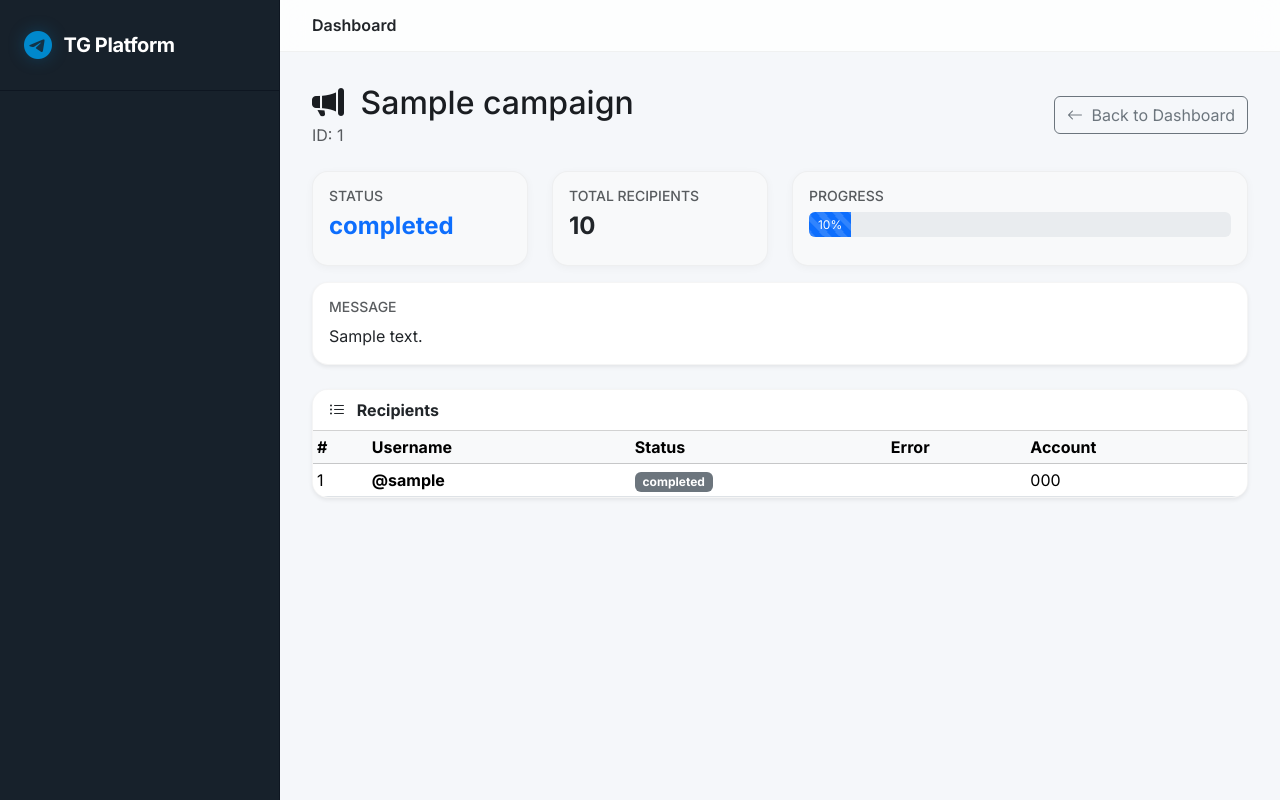
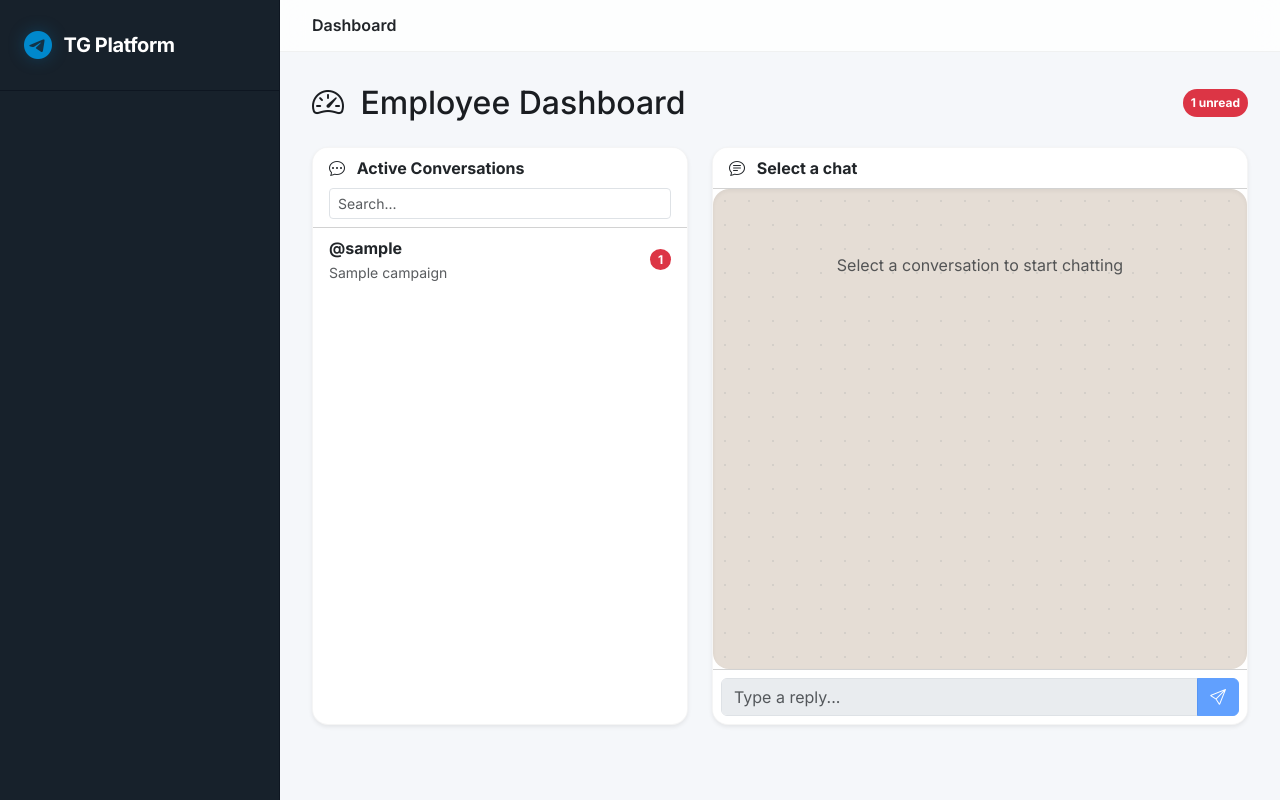
Before and after one commit to efajtahamid-pro/tgsender22, a Python web app: template app/templates/employee/campaign_detail.html in a window 1280 px wide. Run offline with Jinja, Linux system fonts and the light colour scheme; the template is opened without the code that fills it: most values are stand-ins (such as "Sample title", 1, 10 or a date in 2020); some libraries are stand-ins or nearby versions.

Commit message:
Refactor campaign detail template for employee dashboard

```diff
--- a/app/templates/employee/campaign_detail.html
+++ b/app/templates/employee/campaign_detail.html
@@ -1,89 +1,110 @@
 {% extends 'base.html' %}
 {% block content %}
 <div class="d-flex justify-content-between align-items-center mb-4">
-    <div>
-        <h2 class="mb-0"><i class="bi bi-megaphone-fill me-2"></i> {{ campaign.name }}</h2>
-        <p class="text-muted mb-0">ID: {{ campaign.id }}</p>
-    </div>
-    <a href="{{ url_for('employee.dashboard') }}" class="btn btn-outline-secondary"><i class="bi bi-arrow-left me-1"></i> Back to Dashboard</a>
+    <h2 class="mb-0"><i class="bi bi-speedometer2 me-2"></i> Employee Dashboard</h2>
+    <span class="badge bg-danger rounded-pill p-2" id="totalUnread">{{ total_unread }} unread</span>
 </div>
-
-<div class="row mt-3">
-    <div class="col-md-3 mb-3">
-        <div class="card status-card bg-light text-dark h-100">
-            <div class="card-body">
-                <h6 class="text-uppercase text-muted small">Status</h6>
-                <h4 class="fw-bold text-primary">{{ campaign.status }}</h4>
+<div class="row g-4">
+    <div class="col-lg-5">
+        <div class="card shadow-sm h-100">
+            <div class="card-header bg-white fw-bold">
+                <i class="bi bi-chat-dots me-2"></i> Active Conversations
+                <input type="text" id="searchInput" class="form-control form-control-sm mt-2" placeholder="Search..." onkeyup="filterConversations()">
             </div>
+            <ul class="list-group list-group-flush" id="convList" style="max-height: 70vh; overflow-y: auto;">
+                {% for c in conversations %}
+                <li class="list-group-item conv-item" data-conv="{{ c.id }}" onclick="loadChat(this.getAttribute('data-conv'))">
+                    <div class="d-flex justify-content-between align-items-center">
+                        <div><strong>@{{ c.recipient.username }}</strong><br><small class="text-muted">{{ c.campaign.name }}</small></div>
+                        {% if c.unread_count > 0 %}<span class="badge bg-danger rounded-pill unread-pill">{{ c.unread_count }}</span>{% endif %}
+                    </div>
+                </li>
+                {% else %}<li class="list-group-item text-muted text-center">No active chats.</li>{% endfor %}
+            </ul>
         </div>
     </div>
-    <div class="col-md-3 mb-3">
-        <div class="card status-card bg-light text-dark h-100">
-            <div class="card-body">
-                <h6 class="text-uppercase text-muted small">Total Recipients</h6>
-                <h4 class="fw-bold">{{ stats.total }}</h4>
-            </div>
-        </div>
-    </div>
-    <div class="col-md-6 mb-3">
-        <div class="card status-card bg-light text-dark h-100">
-            <div class="card-body">
-                <h6 class="text-uppercase text-muted small">Progress</h6>
-                <div class="progress mt-2" style="height: 25px;">
-                    <div id="progressBar" class="progress-bar progress-bar-striped progress-bar-animated bg-primary"
-                         role="progressbar"
-                         data-progress="{{ stats.progress }}">
-                        {{ stats.progress }}%
+    <div class="col-lg-7">
+        <div class="card shadow-sm h-100">
+            <div class="card-header bg-white fw-bold"><i class="bi bi-chat-text me-2"></i> <span id="chatHeader">Select a chat</span></div>
+            <div class="chat-window p-3" id="chatWindow" style="height: 60vh;"><p class="text-center text-muted mt-5">Select a conversation to start chatting</p></div>
+            <div class="card-footer bg-white p-2">
+                <form id="chatForm" onsubmit="return false;">
+                    <div class="input-group">
+                        <input type="text" id="msgInput" class="form-control" placeholder="Type a reply..." autocomplete="off" disabled>
+                        <button class="btn btn-primary" onclick="sendMessage()" disabled><i class="bi bi-send"></i></button>
                     </div>
-                </div>
+                </form>
             </div>
         </div>
     </div>
 </div>
-
-<div class="card shadow-sm mb-4">
-    <div class="card-body">
-        <h6 class="text-uppercase text-muted small">Message</h6>
-        <p class="mb-0 mt-2" style="white-space: pre-wrap;">{{ campaign.message }}</p>
-    </div>
-</div>
-
-<div class="card shadow-sm">
-    <div class="card-header bg-white fw-bold"><i class="bi bi-list-ul me-2"></i> Recipients</div>
-    <div class="table-responsive" style="max-height: 500px;">
-        <table class="table table-sm table-hover mb-0">
-            <thead class="table-light sticky-top">
-                <tr>
-                    <th>#</th>
-                    <th>Username</th>
-                    <th>Status</th>
-                    <th>Error</th>
-                    <th>Account</th>
-                </tr>
-            </thead>
-            <tbody id="recTable">
-                {% for r in recipients %}
-                <tr id="rec-{{ r.id }}">
-                    <td>{{ loop.index }}</td>
-                    <td class="fw-bold">@{{ r.username }}</td>
-                    <td>
-                        <span class="badge bg-{{ 'success' if r.status == 'sent' else 'danger' if r.status == 'failed' else 'info' if r.status == 'replied' else 'dark' if r.status == 'dead_letter' else 'secondary' }}">
-                            {{ r.status }}
-                        </span>
-                    </td>
-                    <td class="text-danger small">{{ r.last_error or '' }}</td>
-                    <td>{{ r.account.phone if r.assigned_account_id else '-' }}</td>
-                </tr>
-                {% endfor %}
-            </tbody>
-        </table>
-    </div>
-</div>
 {% endblock %}
-
 {% block scripts %}
 <script>
-    const initBar = document.getElementById('progressBar');
-    initBar.style.width = initBar.getAttribute('data-progress') + '%';
+const socket = io();
+let currentConvId = null;
+const csrfToken = document.querySelector('meta[name="csrf-token"]').getAttribute('content');
+socket.on('connect', () => socket.emit('join_conversations'));
+socket.on('new_reply', (data) => {
+    if (data.conversation_id === currentConvId) {
+        appendMessage(data.sender, data.content, data.timestamp || new Date().toISOString());
+        fetch('/employee/conversation/' + currentConvId + '/mark-read', { method: 'POST', headers: { 'X-CSRFToken': csrfToken } });
+    } else {
+        const li = document.querySelector('.conv-item[data-conv="' + data.conversation_id + '"]');
+        if (li) {
+            let pill = li.querySelector('.unread-pill');
+            if (!pill) { pill = document.createElement('span'); pill.className = 'badge bg-danger rounded-pill unread-pill'; pill.textContent = '0'; li.querySelector('.d-flex').appendChild(pill); }
+            pill.textContent = parseInt(pill.textContent) + 1;
+        }
+        const total = document.getElementById('totalUnread'); total.textContent = (parseInt(total.textContent) || 0) + 1 + ' unread';
+    }
+});
+setInterval(() => {
+    fetch('/employee/conversations').then(r => r.json()).then(data => {
+        let totalUnread = 0;
+        data.forEach(c => {
+            totalUnread += c.unread_count;
+            const li = document.querySelector('.conv-item[data-conv="' + c.id + '"]');
+            if (li) {
+                let pill = li.querySelector('.unread-pill');
+                if (c.unread_count > 0) { if (!pill) { pill = document.createElement('span'); pill.className = 'badge bg-danger rounded-pill unread-pill'; li.querySelector('.d-flex').appendChild(pill); } pill.textContent = c.unread_count; }
+                else if (pill) { pill.remove(); }
+            }
+        });
+        document.getElementById('totalUnread').textContent = totalUnread + ' unread';
+    });
+}, 15000);
+
+function loadChat(convId) {
+    currentConvId = convId;
+    document.querySelectorAll('.conv-item').forEach(el => el.classList.remove('active'));
+    const activeLi = document.querySelector('.conv-item[data-conv="' + convId + '"]');
+    if(activeLi) { activeLi.classList.add('active'); document.getElementById('chatHeader').textContent = activeLi.querySelector('strong').textContent; }
+    document.getElementById('msgInput').disabled = false;
+    document.querySelector('button[onclick="sendMessage()"]').disabled = false;
+    fetch('/employee/conversation/' + convId + '/mark-read', { method: 'POST', headers: { 'X-CSRFToken': csrfToken } }).then(() => { if (activeLi) { const pill = activeLi.querySelector('.unread-pill'); if (pill) pill.remove(); } });
+    fetch('/employee/conversation/' + convId + '/messages').then(r => r.json()).then(msgs => { const win = document.getElementById('chatWindow'); win.innerHTML = ''; msgs.forEach(m => appendMessage(m.sender, m.content, m.timestamp)); });
+}
+function appendMessage(sender, content, time) {
+    const win = document.getElementById('chatWindow'); const div = document.createElement('div'); div.className = 'message-bubble ' + sender;
+    const textNode = document.createElement('div'); textNode.textContent = content; div.appendChild(textNode);
+    const timeSpan = document.createElement('span'); timeSpan.className = 'message-time'; timeSpan.textContent = new Date(time).toLocaleTimeString([], {hour:'2-digit', minute:'2-digit'}); div.appendChild(timeSpan);
+    win.appendChild(div); win.scrollTop = win.scrollHeight;
+}
+function sendMessage() {
+    const input = document.getElementById('msgInput'); const content = input.value.trim();
+    if (!content || !currentConvId) return;
+    fetch('/employee/conversation/' + currentConvId + '/send', {
+        method: 'POST', headers: { 'Content-Type': 'application/json', 'X-CSRFToken': csrfToken }, body: JSON.stringify({content: content})
+    }).then(r => r.json()).then(data => {
+        if (data.status === 'sent') { input.value = ''; appendMessage('employee', content, new Date().toISOString()); }
+        else { alert('Failed: ' + (data.error || 'Unknown')); }
+    });
+}
+function filterConversations() {
+    const q = document.getElementById('searchInput').value.toLowerCase();
+    document.querySelectorAll('.conv-item').forEach(li => { const text = li.textContent.toLowerCase(); li.style.display = text.includes(q) ? '' : 'none'; });
+}
+document.getElementById('msgInput').addEventListener('keypress', e => { if (e.key === 'Enter') sendMessage(); });
 </script>
 {% endblock %}
```
